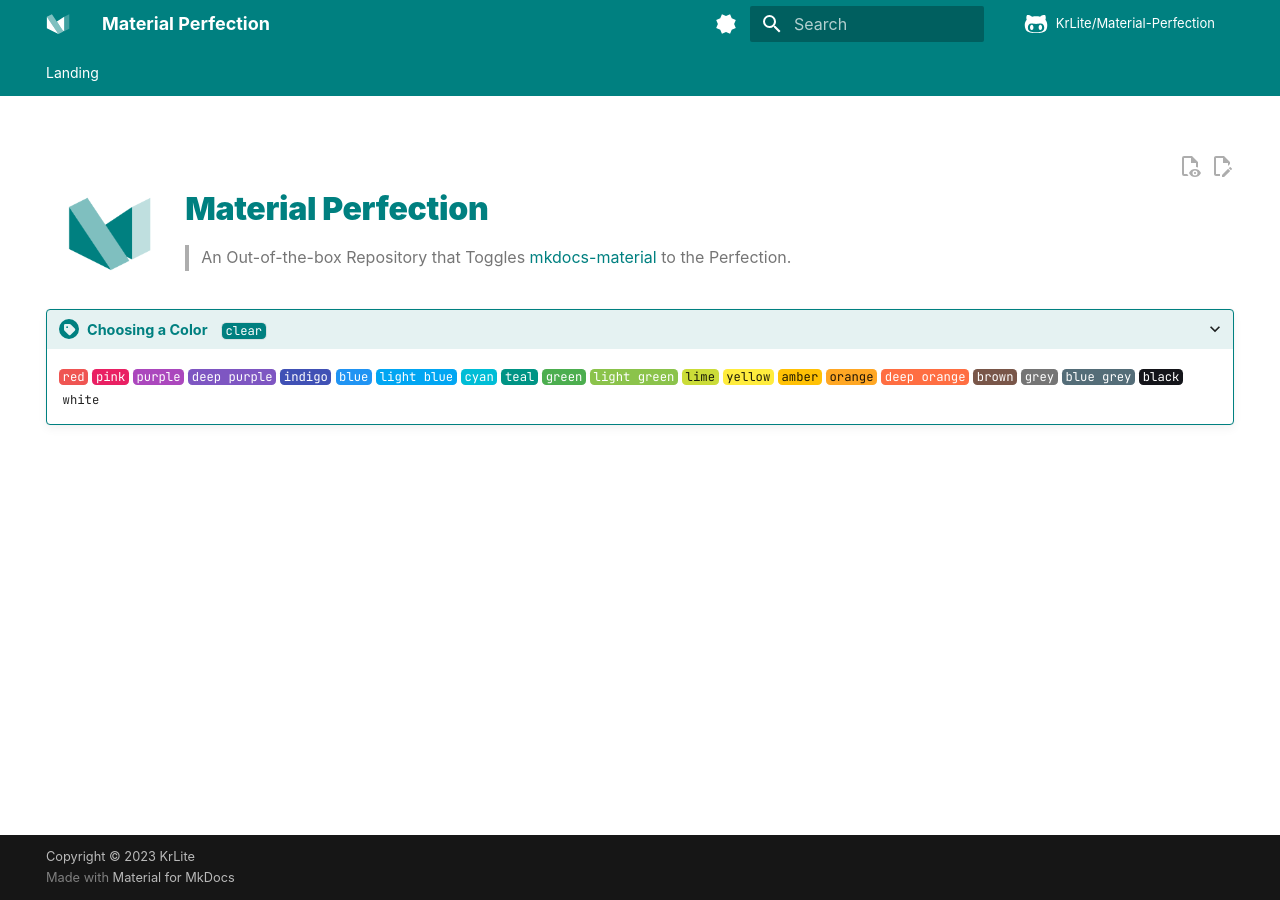
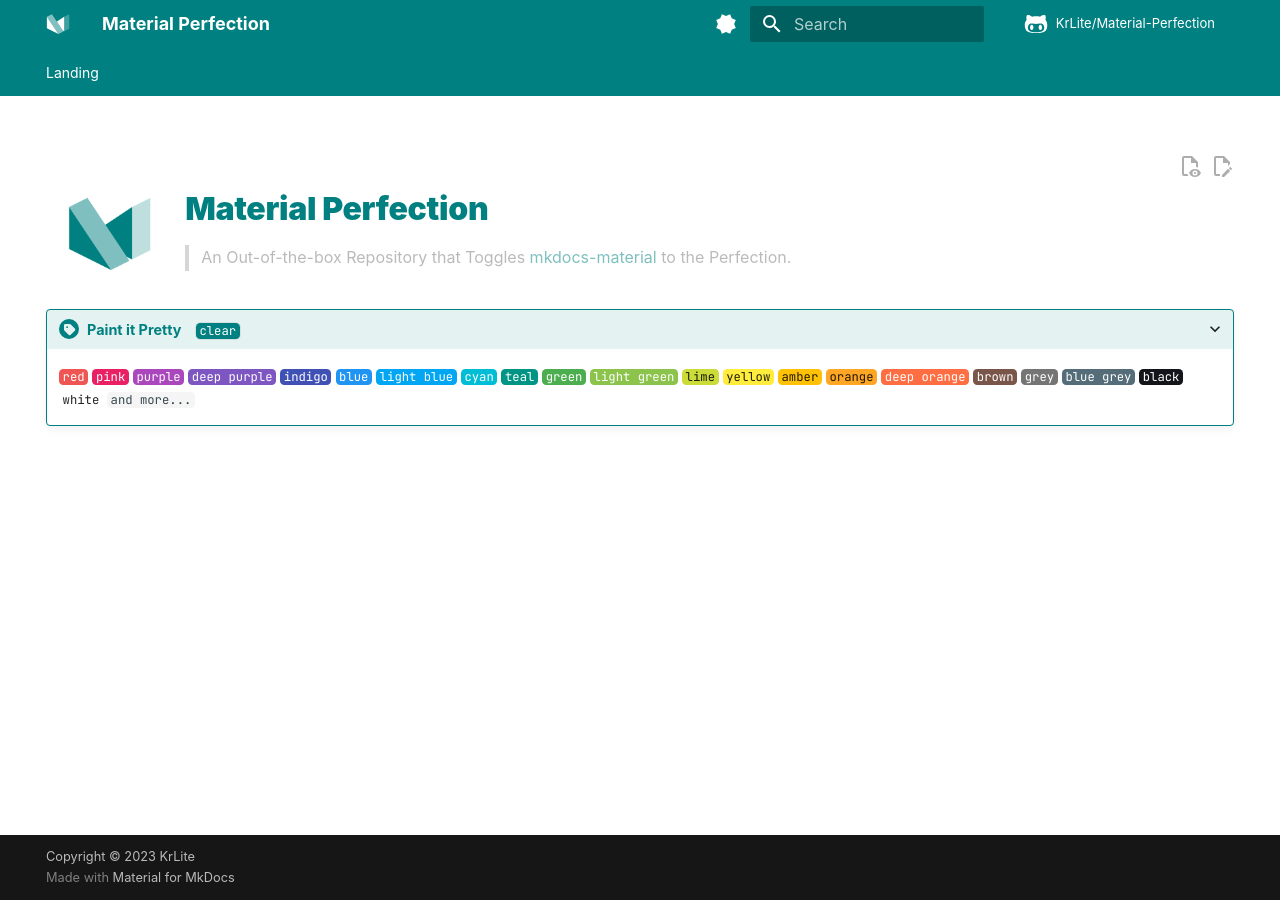
Before and after one commit to KrLite/Material-Perfection, an MkDocs documentation site: the page built from docs/index.md, in a window 1280 px wide. Built offline with MkDocs 1.6.1 and Material for MkDocs 9.7.7, drawn with Linux system fonts in a browser that asks for light colours; some web fonts are replaced; comment, search, counter and statistics services are not loaded.

Commit message:
paint it pretty

```diff
--- a/docs/index.md
+++ b/docs/index.md
@@ -74,7 +77,7 @@ hide:
   </div>
 </div>
 
-???+ colored-amt "<span class="mdx-switch"><span class="colored-text">Choosing a Color</span>&emsp;<button data-md-color-primary="turquoise"><code>clear</code></button></span>"
+???+ colored-amt "<span class="mdx-switch"><span class="colored-text">Paint it Pretty</span>&emsp;<button data-md-color-primary="turquoise"><code>clear</code></button></span>"
 
 	<div class="mdx-switch">
 	<button data-md-color-primary="red"><code>red</code></button>
@@ -98,6 +101,7 @@ hide:
 	<button data-md-color-primary="blue-grey"><code>blue grey</code></button>
 	<button data-md-color-primary="black"><code>black</code></button>
 	<button data-md-color-primary="white"><code>white</code></button>
+        <code>and more...</code>
 	</div>
 
 <script>
```
Also changed, not shown: other parts of docs/index.md (+5 -2 lines).
